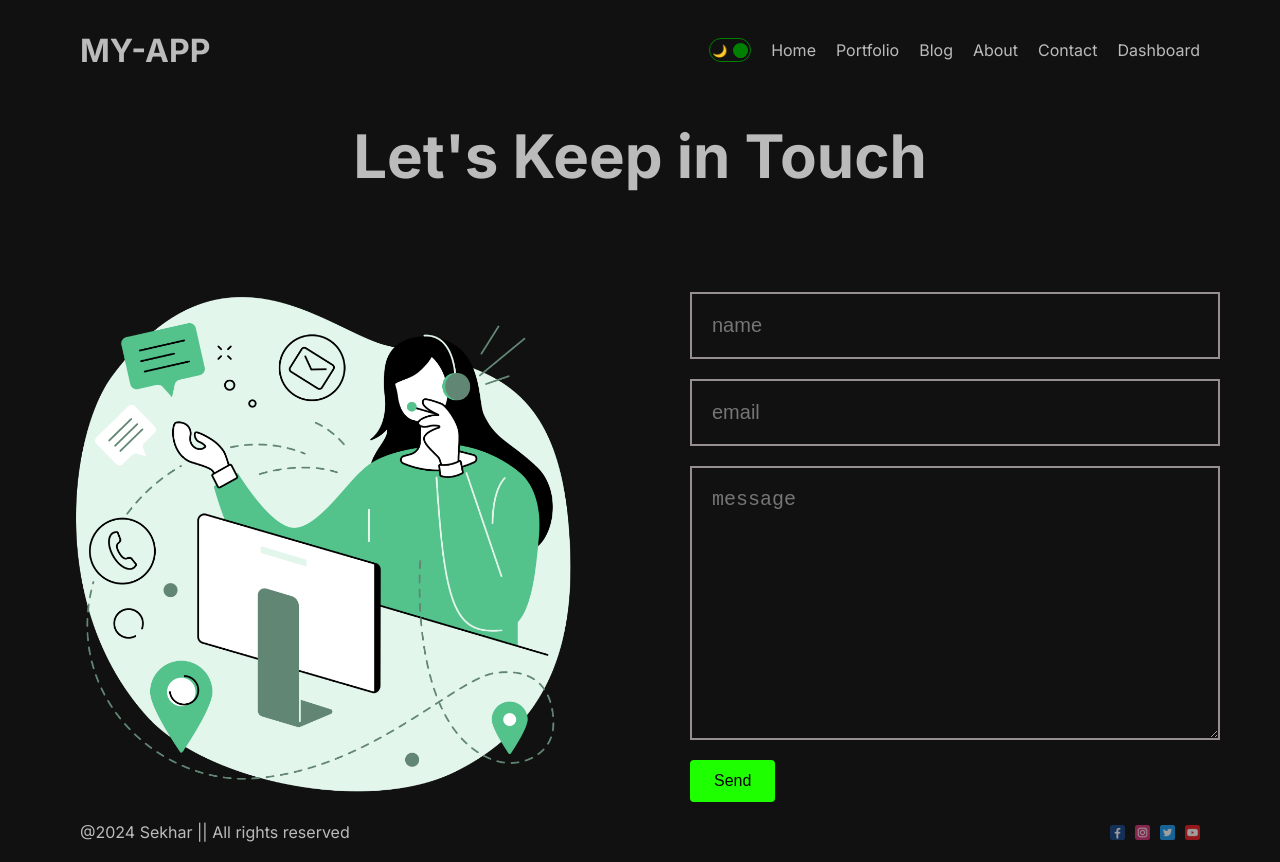
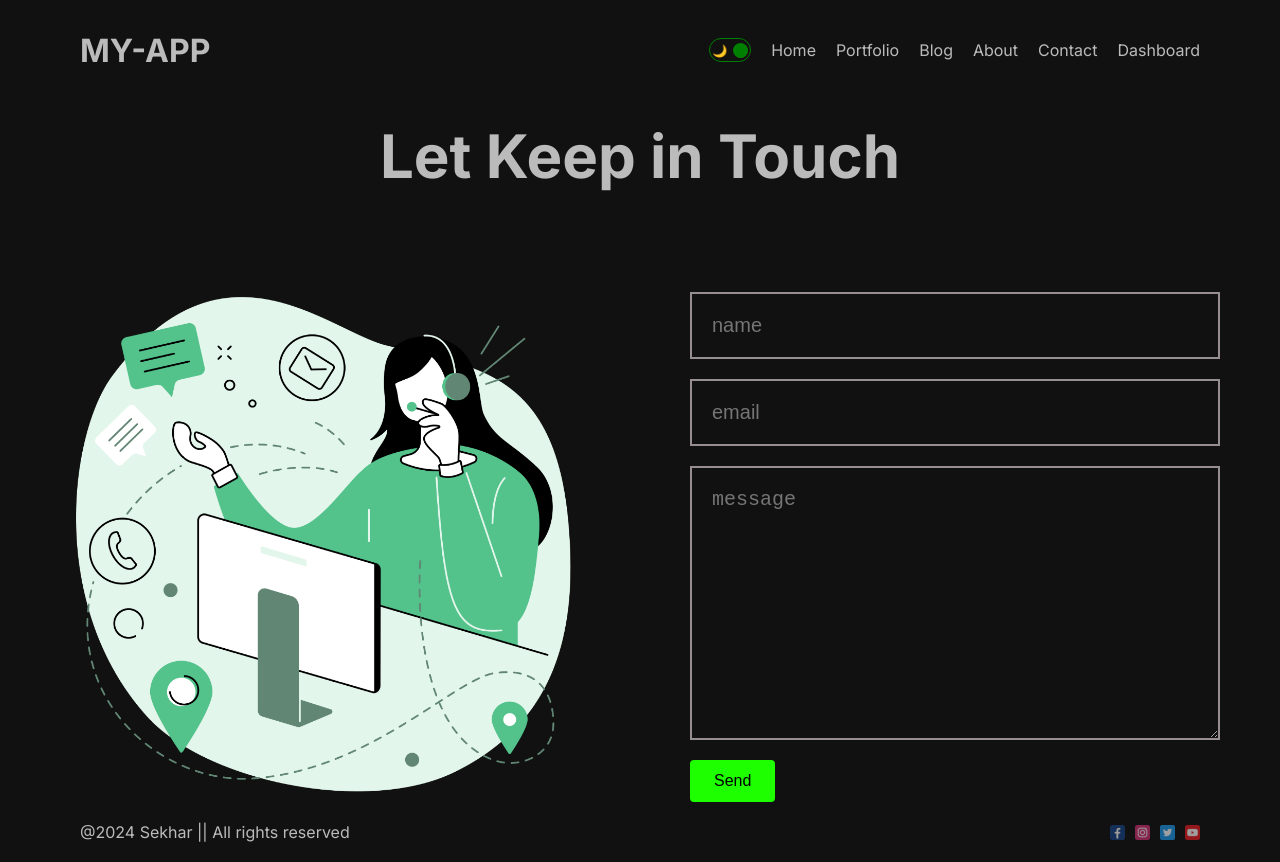
Before and after one commit to sekharg62/next-blog, a Next.js app: page /contact in a window 1280 px wide. Built offline with nearby package versions, Linux system fonts and the light colour scheme; no server answers.

Commit message:
bug fixes

```diff
--- a/src/app/contact/page.jsx
+++ b/src/app/contact/page.jsx
@@ -10,7 +10,7 @@
 const Contact = () => {
   return (
     <div className={styles.container}>
-      <h1 className={styles.title}>Let's Keep in Touch</h1>
+      <h1 className={styles.title}>Let Keep in Touch</h1>
       <div className={styles.content}>
         <div className={styles.imgContent}>
           <Image src={ContactImg} fill={true} alt="" className={styles.image}/>
```
